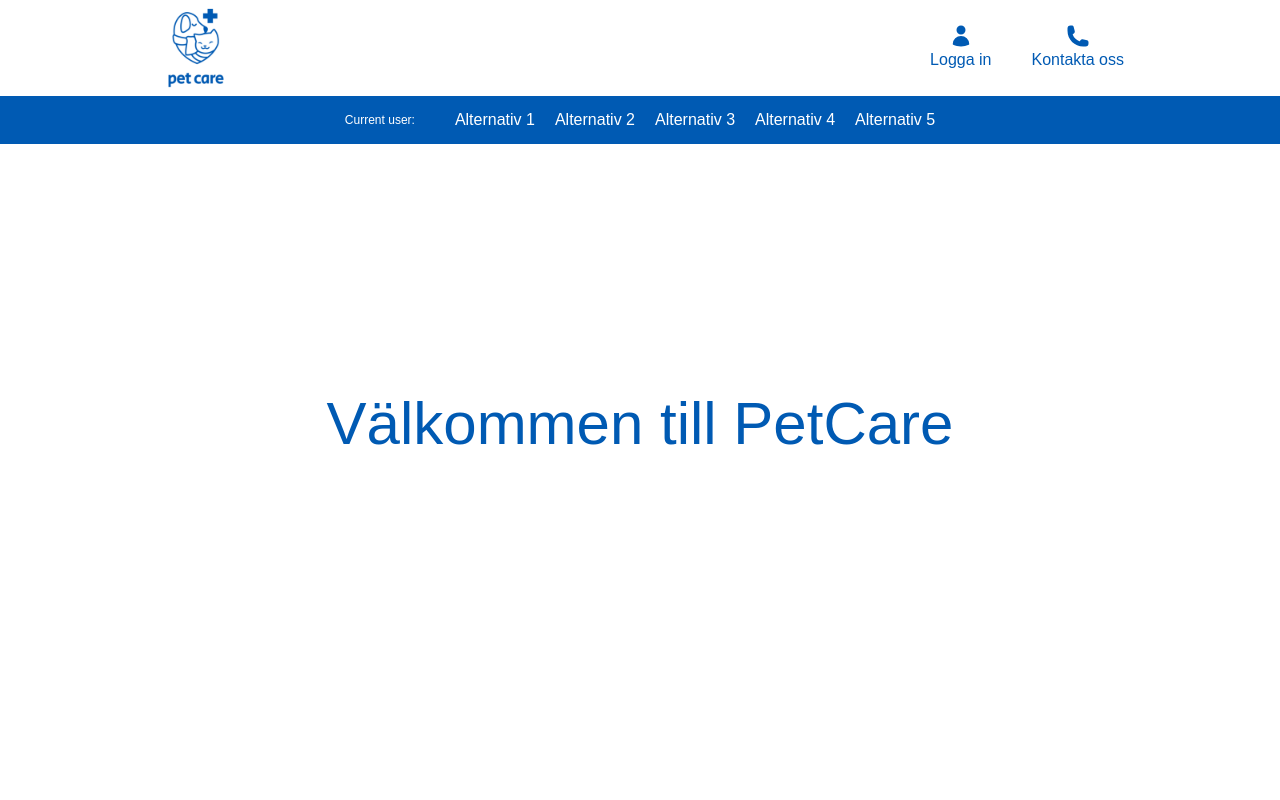
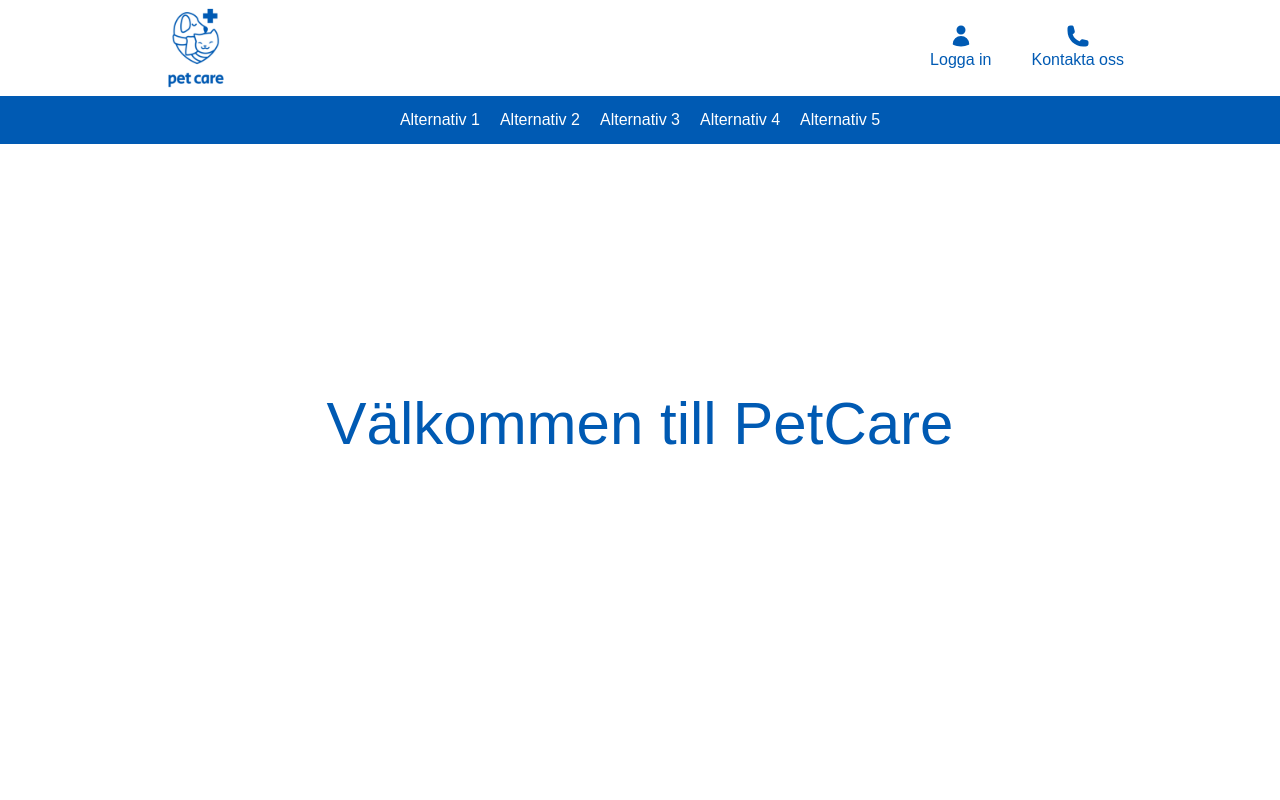
Before and after one commit to naathaliie/Nathalies-degree-project, a Next.js app in the folder pet-care/: page / in a window 1280 px wide. Shown: the top 800 px of the page. Built offline with nearby package versions, Linux system fonts and the light colour scheme.

Commit message:
code cleanup

```diff
--- a/pet-care/src/app/components/NavBar.tsx
+++ b/pet-care/src/app/components/NavBar.tsx
@@ -1,11 +1,8 @@
-"use client"; // TA BORT SEN, BARA FÖR ATT VISA CURRENTUSER
 import React from "react";
 import { RootState } from "@/lib/store";
 import { useSelector } from "react-redux";
 
 const NavBar = () => {
-  const currentUser = useSelector((state: RootState) => state.auth.currentUser);
-
   const navItems: String[] = [
     "Alternativ 1",
     "Alternativ 2",
@@ -15,9 +12,6 @@ const NavBar = () => {
   ];
   return (
     <nav className="NavBar w-full h-1/3 flex justify-center bg-petCare-darkBlue text-white">
-      <div className="self-center mr-10">
-        <p className="text-xs">Current user: {currentUser.username}</p>
-      </div>
       <div className=" flex items-center">
         <ul className="flex gap-5">
           {navItems.map((item, index) => {
```
